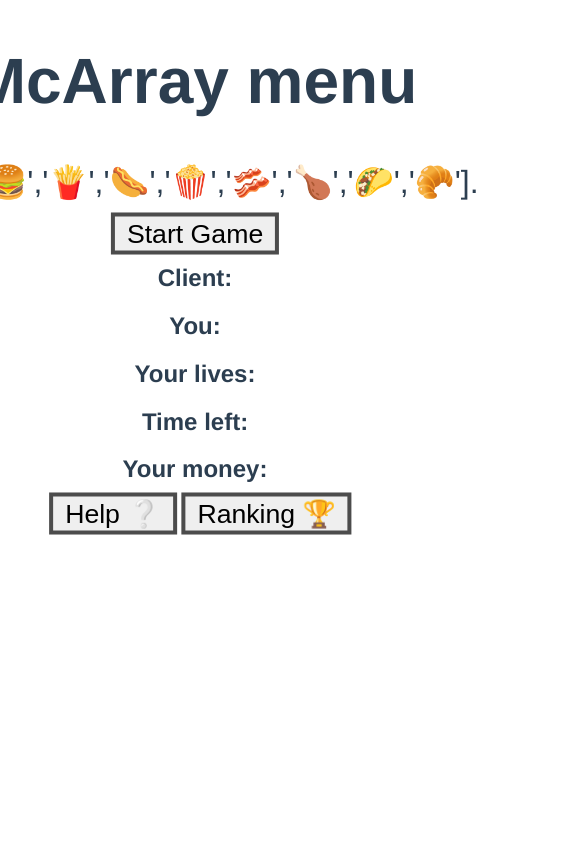
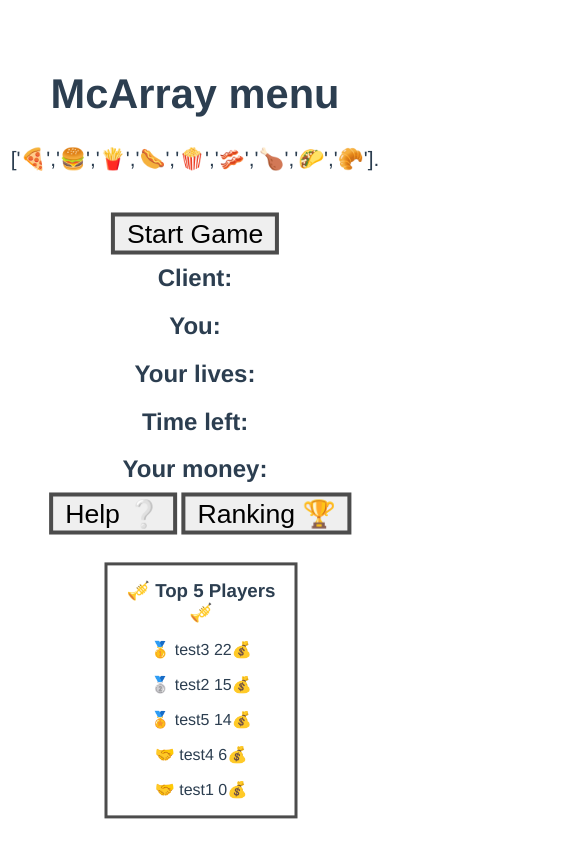
Before and after one commit to zizoko1337/code-game, a Vue app: page / in a window 390 px wide. Both pictures are taken after a click on the button "Ranking 🏆". Shown: the whole page, 569 px wide, since content can reach past the window. Built offline with nearby package versions, Linux system fonts and the light colour scheme.

Commit message:
added top 5 ranking prompt

```diff
--- a/src/components/HelloWorld.vue
+++ b/src/components/HelloWorld.vue
@@ -25,7 +25,7 @@
       <h2>Time left: {{ playerTime.join('') }}</h2>
       <h2>Your money: {{ playerMoney.join('') }}</h2>
       <button @click="toggleHelp">Help ❔</button>
-      <button class="top-players-button" @click="sortPlayersByScores">Ranking 🏆</button>
+      <button class="top-players-button" @click="toggleRanking">Ranking 🏆</button>
       <div v-if="helpVisible" class="help">
         <h3>Use array methods to get clients their orders.</h3>
         <p><span class="method-display">at(📌)</span>, 📌 = index of array</p>
@@ -40,6 +40,14 @@
           <span class="method-display">splice(📌,💼)</span>, 📌 = index of
           array. 💼 = amount of items, you want to return
         </p>
+      </div>
+      <div v-if="rankingVisible" class="help">
+        <h3>🎺 Top 5 Players 🎺 </h3>
+        <p>🥇{{" " + topPlayers[0].name + " " + topPlayers[0].score + "💰"}}</p>
+        <p>🥈{{" " + topPlayers[1].name + " " + topPlayers[1].score + "💰"}}</p>
+        <p>🏅{{" " + topPlayers[2].name + " " + topPlayers[2].score + "💰"}}</p>
+        <p>🤝{{" " + topPlayers[3].name + " " + topPlayers[3].score + "💰"}}</p>
+        <p>🤝{{" " + topPlayers[4].name + " " + topPlayers[4].score + "💰"}}</p>
       </div>
     </div>
   </div>
@@ -84,8 +92,9 @@ export default {
       failSound2: new Audio(failSound),
       helpVisible: false,
       firstStart: false,
+      rankingVisible: false,
       topPlayers: [
-        { name: 'test1', score: 5 },
+        { name: 'test1', score: 0 },
         { name: 'test2', score: 15 },
         { name: 'test3', score: 22 },
         { name: 'test4', score: 6 },
@@ -125,7 +134,6 @@ export default {
         }
       }
       if (this.playerLives.length < 1) {
-        console.log('GAME OVER');
         this.gameOn = false;
       }
       (this.userMethod = null), this.nextSequence();
@@ -240,6 +248,8 @@ export default {
           this.submitMethod();
           this.clientDialog = "Nevermind, it's too late ⌚";
           this.arrOutput = 'Time to go home 🚗';
+          console.log("check score here");
+          this.submitScore();
         } else {
           this.timeDecrease();
         }
@@ -258,9 +268,19 @@ export default {
     },
     toggleHelp() {
       this.helpVisible = !this.helpVisible;
+      this.rankingVisible = false;
+    },
+      toggleRanking() {
+      this.rankingVisible = !this.rankingVisible;
+      this.sortPlayersByScores();
+      this.helpVisible = false;
     },
     submitScore(){
-
+      this.sortPlayersByScores();
+      if(this.playerMoney.length > this.topPlayers[4].score){
+        prompt("🎈 Congratulations 🎈 you are one of the top 5 players. Write your name and press submit to join the ranking","name");
+        console.log("can submit");
+      }
     },
     sortPlayersByScores(){
       this.topPlayers.sort((a, b) => (a.score > b.score) ? -1 : 1);
@@ -342,4 +362,10 @@ button:hover {
     transform: scale(1);
   }
 }
+@media only screen and (max-width: 950px) {
+  .arr-box {
+    transform: scale(1.3);
+    margin-bottom: 2rem;
+  }
+}
 </style>
```
